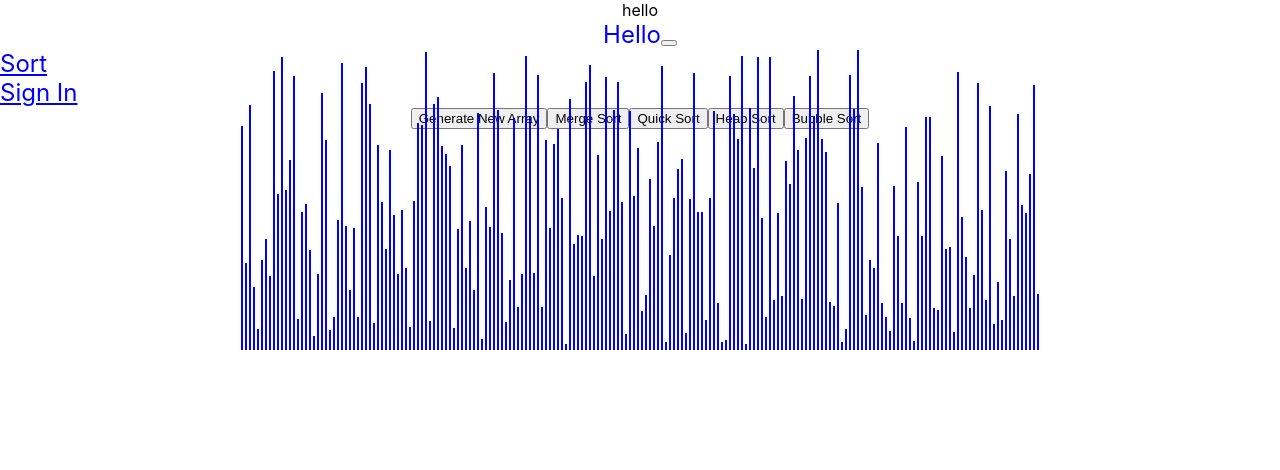
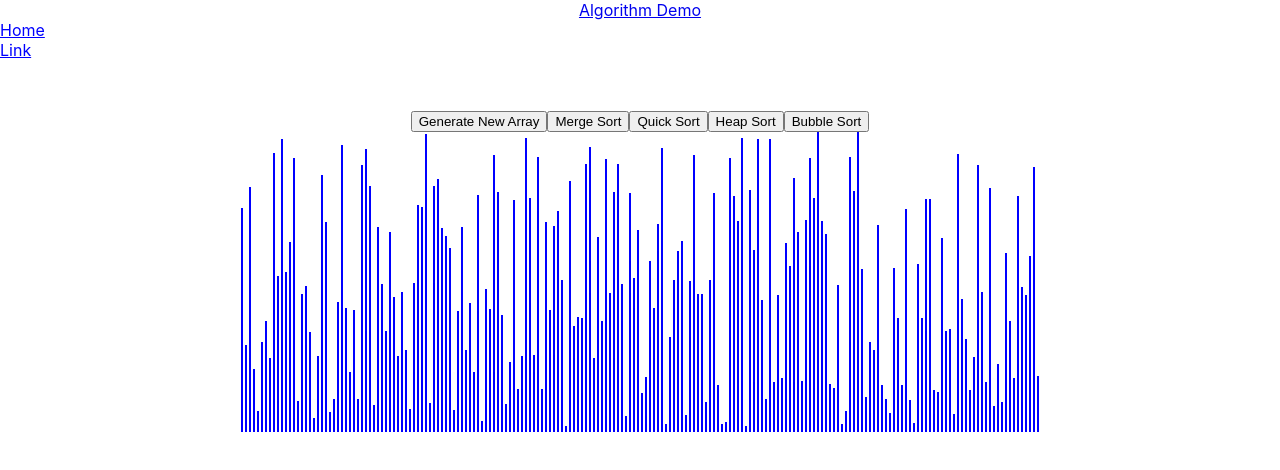
Before and after one commit to robert-a-johnston/algorithm-demo, a React (Create React App) app: page /sort in a window 1280 px wide. Shown: the top 470 px of the page. Built offline with nearby package versions, Linux system fonts and the light colour scheme.

Commit message:
Fix some display bugs

```diff
--- a/src/App.js
+++ b/src/App.js
@@ -1,21 +1,22 @@
 import React, {Fragment} from 'react';
 import { Routes, Route } from 'react-router-dom'
 import './App.css';
-import Header from './components/Header/Header';
+import Header from './components/Header/Header'
 import SortDisplay from './components/sort-display/SortDisplay';
 
 
 function App() {
   return (
     <div className="App">
-      hello
       <Fragment>
         <Header/>
+        <main>
         <Routes>
           <Route
           path='/sort'
             element={<SortDisplay/>}/>
         </Routes>
+        </main>
       </Fragment>
     </div>
   );
--- a/src/components/Header/Header.css
+++ b/src/components/Header/Header.css
@@ -6,11 +6,10 @@
     overflow-wrap: normal;
     margin: auto;
     color: blue;
-    justify-items: center;
   }
   .nav-link:hover {
-  background: rgba(29, 224, 22, 0.5);
-      border-radius: 5px;
+    background: rgba(29, 224, 22, 0.5);
+    border-radius: 5px;
   }
   .add-margin {
     margin-left: 250px;
@@ -18,3 +17,7 @@
   span {
     color: blue;
   }
+  /* .container {
+    display: flex;
+    align-content: center;
+  } */
--- a/src/components/Header/Header.js
+++ b/src/components/Header/Header.js
@@ -1,47 +1,20 @@
 import React from 'react'
 import Nav from 'react-bootstrap/Nav'
+import Container from 'react-bootstrap/Container'
 import Navbar from 'react-bootstrap/Navbar'
-// import NavDropdown from 'react-bootstrap/NavDropdown'
-import { NavLink } from 'react-router-dom'
 import './Header.css'
 
-// const authenticatedOptions = (
-//   <Fragment>
-//     <NavLink to='/create-seed' className='nav-link'>Create Seed</NavLink>
-//     <NavLink to='/weather' className='nav-link'>Weather</NavLink>
-//     <NavDropdown title="Seed Sorter" id="navbarScrollingDropdown">
-//       <NavDropdown.Item as={NavLink} to='/show-seeds'>All Of Your Seeds</NavDropdown.Item>
-//       <NavDropdown.Item as={NavLink} to='/garden'>Seeds In the Garden</NavDropdown.Item>
-//       <NavDropdown.Item as={NavLink} to='/favorites'>Your Favorite Seeds</NavDropdown.Item>
-//       <NavDropdown.Item as={NavLink} to='/vegetables'>Vegetable Seeds</NavDropdown.Item>
-//     </NavDropdown>
-//     <NavLink to='/change-password' className='nav-link'>Change Password</NavLink>
-//     <NavLink to='/sign-out' className='nav-link'>Sign Out</NavLink>
-//   </Fragment>
-// )
 
-// const unauthenticatedOptions = (
-//   <Fragment>
-
-//   </Fragment>
-// )
-
-const Header = ({ user }) => (
-  <Navbar
-    className='topNavbar bg-transparent'
-    variant='dark'
-    expand='md'>
-    <Navbar.Brand>
-      Hello
-    </Navbar.Brand>
-    <Navbar.Toggle aria-controls='basic-navbar-nav' />
-    <Navbar.Collapse id='basic-navbar-nav'>
-      <Nav className='ml-auto m-auto'>
-      <NavLink to='/sort' className='nav-link'>Sort</NavLink>
-    <NavLink to='/sign-in' className='nav-link'>Sign In</NavLink>
+const Header = () => (
+  <Navbar bg="light" expand="lg">
+  <Container>
+    <Navbar.Brand href="#home">Algorithm Demo</Navbar.Brand>
+      <Nav className="me-auto">
+        <Nav.Link href="#home">Home</Nav.Link>
+        <Nav.Link href="#link">Link</Nav.Link>
       </Nav>
-    </Navbar.Collapse>
-  </Navbar>
+  </Container>
+</Navbar>
 )
 
 export default Header
--- a/src/components/sort-display/SortDisplay.css
+++ b/src/components/sort-display/SortDisplay.css
@@ -2,7 +2,7 @@
   position: absolute;
   left: 50px;
   right: 50px;
-  top: 50px;
+  margin-top: 50px;
 }
 
 .array-bar {
--- a/src/components/sort-display/SortDisplay.js
+++ b/src/components/sort-display/SortDisplay.js
@@ -92,6 +92,8 @@ export default class SortDisplay extends React.Component {
 
     return (
       <div>
+
+        <div className="array-container">
         <div>
         <button onClick={() => this.resetArray()}>Generate New Array</button>
           <button onClick={() => this.mergeSort()}>Merge Sort</button>
@@ -100,7 +102,6 @@ export default class SortDisplay extends React.Component {
           <button onClick={() => this.bubbleSort()}>Bubble Sort</button>
           {/* <button onClick={() => this.testSortingAlgorithms()}></button> */}
         </div>
-        <div className="array-container">
           {array.map((value, idx) => (
             <div
               className="array-bar"
```
